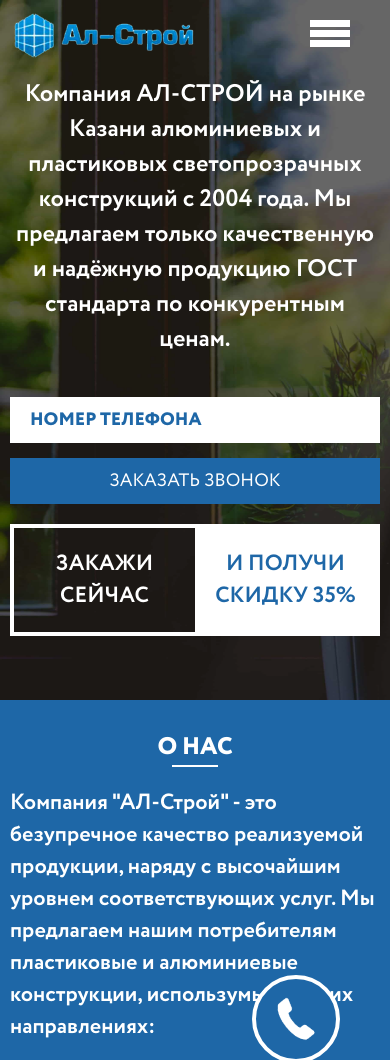
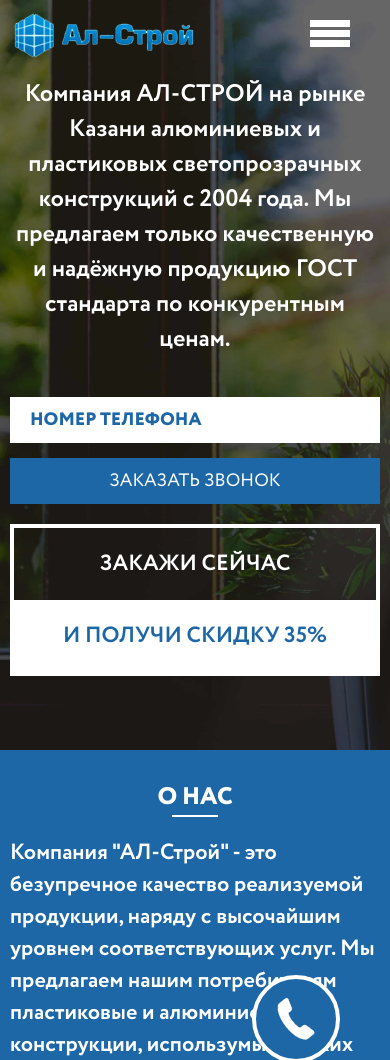
Before and after one commit to JI0PATA/alstr-prod, a PHP site: page / in a window 390 px wide. Shown: the top 1060 px of the page. Run offline with PHP 8.4, Linux system fonts and the light colour scheme; data that the repository does not hold is empty.

Commit message:
В мобильной версии баннер переносится на 2 строки

```diff
--- a/assets/css/_banner.sass
+++ b/assets/css/_banner.sass
@@ -6,6 +6,8 @@
   margin-top: 20px
   font-weight: bold
   margin-bottom: 20px
+  +mobile
+    flex-wrap: wrap
   .banner__section
     width: 50%
     font-size: 22px
@@ -14,6 +16,8 @@
     display: flex
     align-items: center
     justify-content: center
+    +mobile
+      width: 100%
   .banner__button-action
     transition: .4s
     cursor: pointer
--- a/assets/css/_hat.sass
+++ b/assets/css/_hat.sass
@@ -36,7 +36,7 @@
       padding-top: 0
     +mobile
       padding-top: 0
-      height: 700px
+      height: 750px
     &:before
       content: ''
       display: block
--- a/assets/css/style.css
+++ b/assets/css/style.css
@@ -291,7 +291,7 @@
     @media screen and (max-width: 767px) {
       #header.index {
         padding-top: 0;
-        height: 700px; } }
+        height: 750px; } }
     #header.index:before {
       content: '';
       display: block;
@@ -1557,6 +1557,9 @@
   margin-top: 20px;
   font-weight: bold;
   margin-bottom: 20px; }
+  @media screen and (max-width: 767px) {
+    .banner {
+      flex-wrap: wrap; } }
   .banner .banner__section {
     width: 50%;
     font-size: 22px;
@@ -1565,6 +1568,9 @@
     display: flex;
     align-items: center;
     justify-content: center; }
+    @media screen and (max-width: 767px) {
+      .banner .banner__section {
+        width: 100%; } }
   .banner .banner__button-action {
     transition: .4s;
     cursor: pointer; }
```
